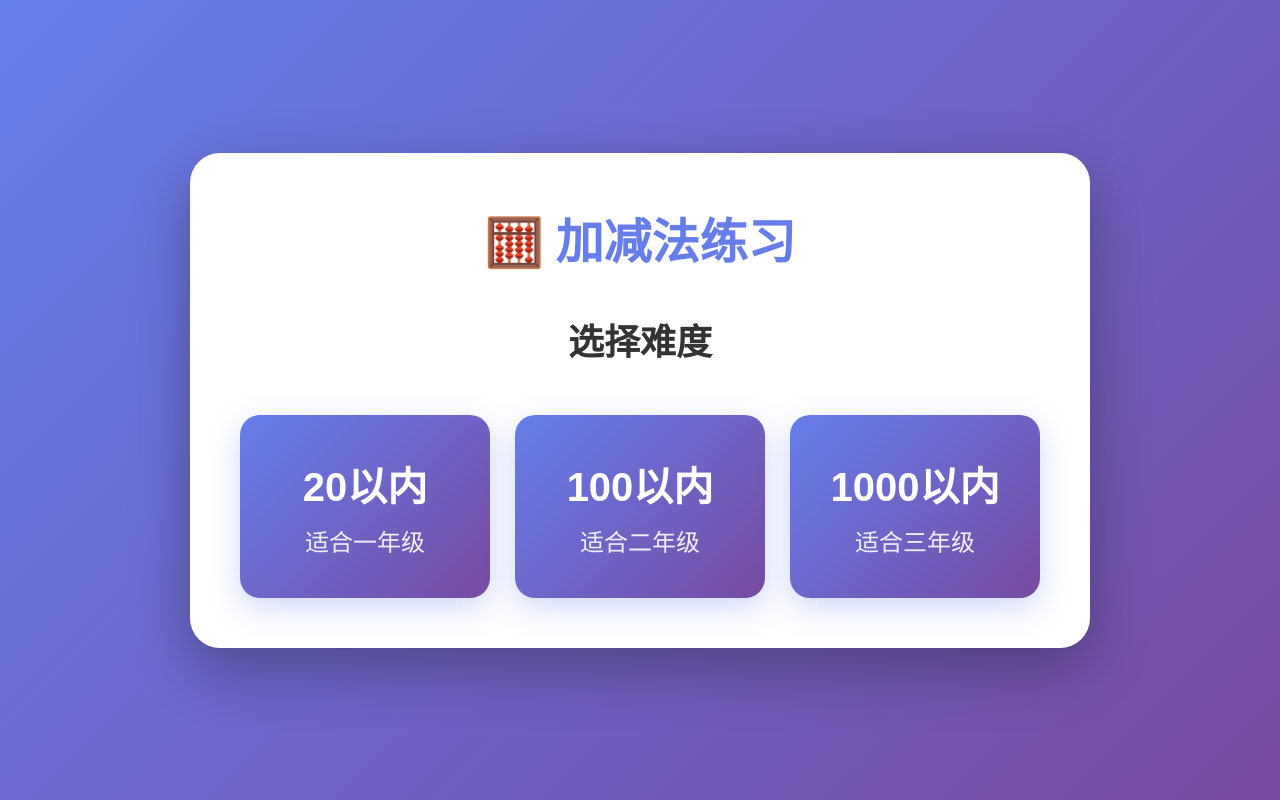
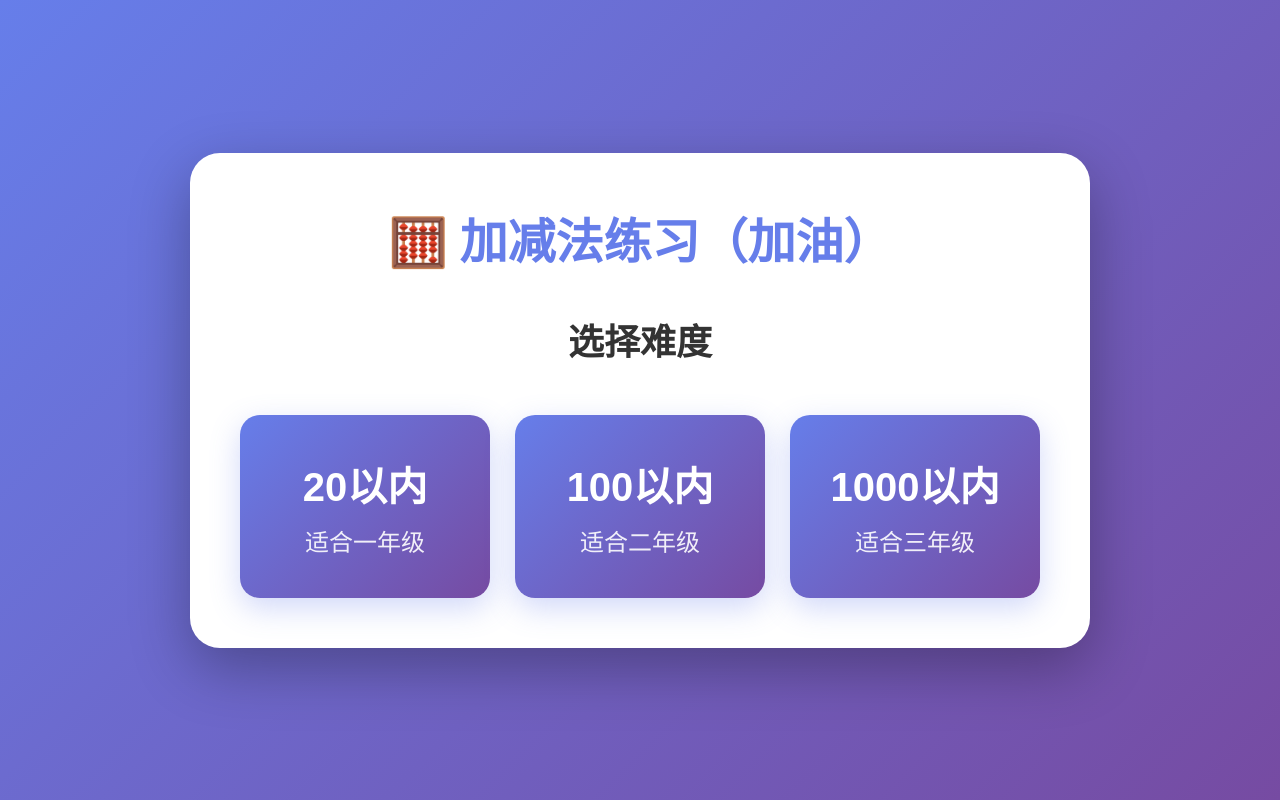
Before and after one commit to 1992huanghai/math-practice, a plain HTML site: page index.html in a window 1280 px wide. Drawn offline with Linux system fonts and the light colour scheme.

Commit message:
测试自动部署

```diff
--- a/index.html
+++ b/index.html
@@ -11,7 +11,7 @@
 <body>
     <div class="container">
         <header>
-            <h1>🧮 加减法练习</h1>
+            <h1>🧮 加减法练习（加油）</h1>
         </header>
 
         <!-- 难度选择界面 -->
```
Also changed, not shown: 2 other files.
